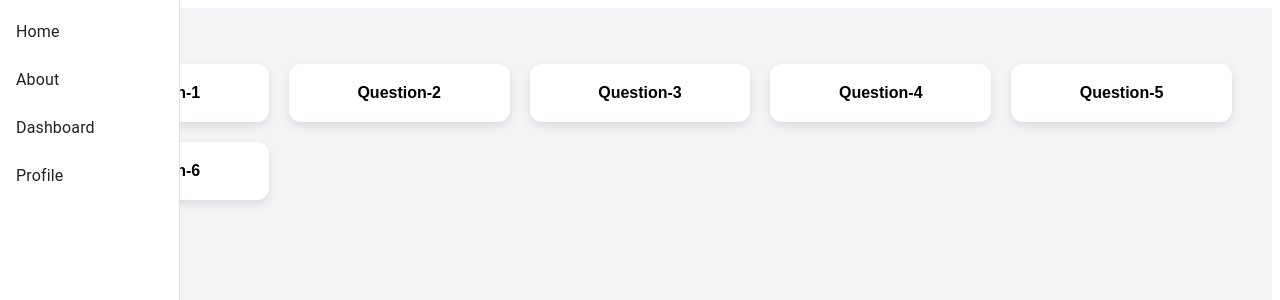
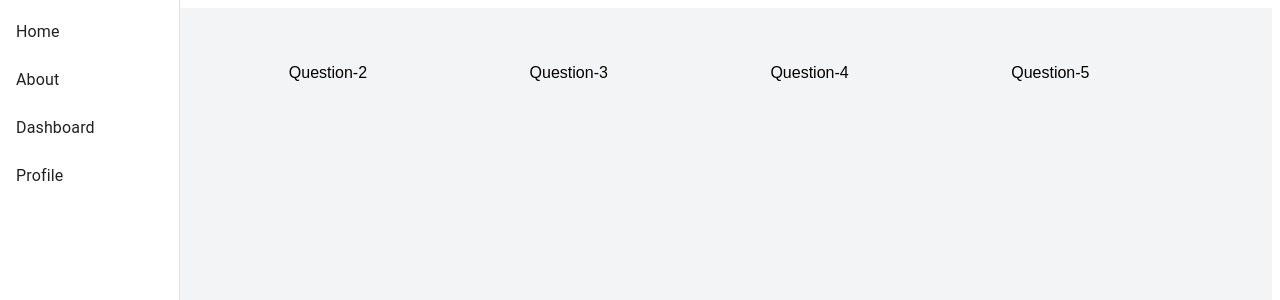
Before and after one commit to Geetanjalinayak-successiveTech/React-Training, a Next.js app in the folder assignments/: page /Assignment-1 in a window 1280 px wide. Shown: the top 300 px of the page. Built offline with nearby package versions, Linux system fonts and the light colour scheme.

Commit message:
fix:improved CSS

```diff
--- a/assignments/src/app/Assignment-1/components/Question-1.jsx
+++ b/assignments/src/app/Assignment-1/components/Question-1.jsx
@@ -1,6 +1,6 @@
  function Greeting()
  {
-    return <h1> Hello Next.js! </h1>;
+    return <h1 style={{ display:"flex" ,justifyContent:"centre" , alignItems:"center" , height:"100vh" }}> Hello Next.js! </h1>;
 
  }
 
--- a/assignments/src/app/Assignment-1/page.jsx
+++ b/assignments/src/app/Assignment-1/page.jsx
@@ -1,6 +1,16 @@
 import Link from "next/link";
 
 export default function HomePage() {
+  const styleQuestion = {
+    background: "white",
+    padding: "20px",
+    borderRadius: "12px",
+    boxShadow: "0 4px 10px rgba(0,0,0,0.1)",
+    textAlign: "center",
+    fontWeight: "bold",
+    transition: "transform 0.3s, box-shadow 0.3s",
+  };
+
   return (
     <main
       style={{
@@ -19,79 +29,27 @@ export default function HomePage() {
           padding: 0,
         }}
       >
-        <li
-          style={{
-            background: "white",
-            padding: "20px",
-            borderRadius: "12px",
-            boxShadow: "0 4px 10px rgba(0,0,0,0.1)",
-            textAlign: "center",
-            fontWeight: "bold",
-            transition: "transform 0.3s, box-shadow 0.3s",
-          }}
-        >
+        <li style={{styleQuestion}}>
           <Link href="/Assignment-1/question-1">Question-1</Link>
         </li>
 
-        <li
-        style={{
-            background: "white",
-            padding: "20px",
-            borderRadius: "12px",
-            boxShadow: "0 4px 10px rgba(0,0,0,0.1)",
-            textAlign: "center",
-            fontWeight: "bold",
-            transition: "transform 0.3s, box-shadow 0.3s",
-          }}>
+        <li style={{ styleQuestion }}>
           <Link href="/Assignment-1/question-2">Question-2</Link>
         </li>
 
-        <li
-        style={{
-            background: "white",
-            padding: "20px",
-            borderRadius: "12px",
-            boxShadow: "0 4px 10px rgba(0,0,0,0.1)",
-            textAlign: "center",
-            fontWeight: "bold",
-            transition: "transform 0.3s, box-shadow 0.3s",
-          }}>
+        <li style={{ styleQuestion }}>
           <Link href="/Assignment-1/question-3">Question-3</Link>
         </li>
 
-        <li style={{
-            background: "white",
-            padding: "20px",
-            borderRadius: "12px",
-            boxShadow: "0 4px 10px rgba(0,0,0,0.1)",
-            textAlign: "center",
-            fontWeight: "bold",
-            transition: "transform 0.3s, box-shadow 0.3s",
-          }}>
+        <li style={{ styleQuestion }}>
           <Link href="/Assignment-1/question-4">Question-4</Link>
         </li>
 
-        <li style={{
-            background: "white",
-            padding: "20px",
-            borderRadius: "12px",
-            boxShadow: "0 4px 10px rgba(0,0,0,0.1)",
-            textAlign: "center",
-            fontWeight: "bold",
-            transition: "transform 0.3s, box-shadow 0.3s",
-          }}>
+        <li style={{ styleQuestion }}>
           <Link href="/Assignment-1/question-5">Question-5</Link>
         </li>
 
-        <li style={{
-            background: "white",
-            padding: "20px",
-            borderRadius: "12px",
-            boxShadow: "0 4px 10px rgba(0,0,0,0.1)",
-            textAlign: "center",
-            fontWeight: "bold",
-            transition: "transform 0.3s, box-shadow 0.3s",
-          }}>
+        <li style={{ styleQuestion }}>
           <Link href="/Assignment-1/question-6">Question-6</Link>
         </li>
       </ul>
--- a/assignments/src/app/Assignment-4/Components/Drawer-MUI.jsx
+++ b/assignments/src/app/Assignment-4/Components/Drawer-MUI.jsx
@@ -1,12 +1,13 @@
 "use client";
-import { Drawer, List, ListItem, ListItemText } from "@mui/material";
+import { Drawer, List, ListItem, ListItemText} from "@mui/material";
 
 export default function Sidebar() {
 
     const items = ["Home", "About", "Dashboard", "Profile"];
   return (
-    <Drawer variant="permanent" open  sx={{
-        width: 120,
+    <Drawer
+        variant="permanent" open  sx={{
+        width: 180,
         [`& .MuiDrawer-paper`]: {
           width: 180,
 
--- a/assignments/src/app/Assignment-4/page.jsx
+++ b/assignments/src/app/Assignment-4/page.jsx
@@ -1,10 +1,12 @@
 "use client";
 
 import { useRouter } from "next/navigation";
+import Sidebar from "./Components/Drawer-MUI";
 
 export default function Home() {
   const router = useRouter();
   return (
+
     <main style={{
         display: "flex",
         justifyContent: "center",
```
Also changed, not shown: assignments/src/app/Assignment-3/Components/authContext.jsx (+12 -0 lines), assignments/src/app/Assignment-3/Components/child.jsx (+11 -0 lines).
